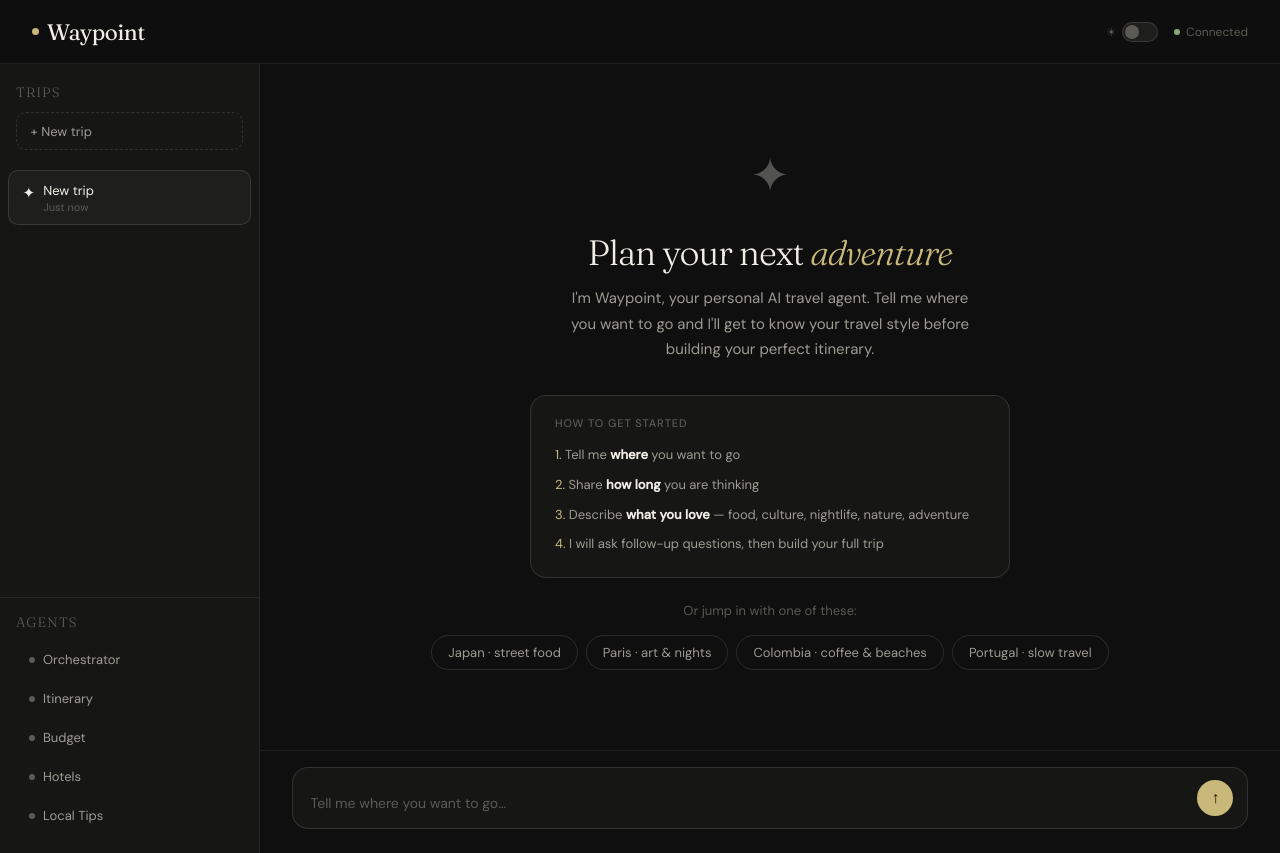
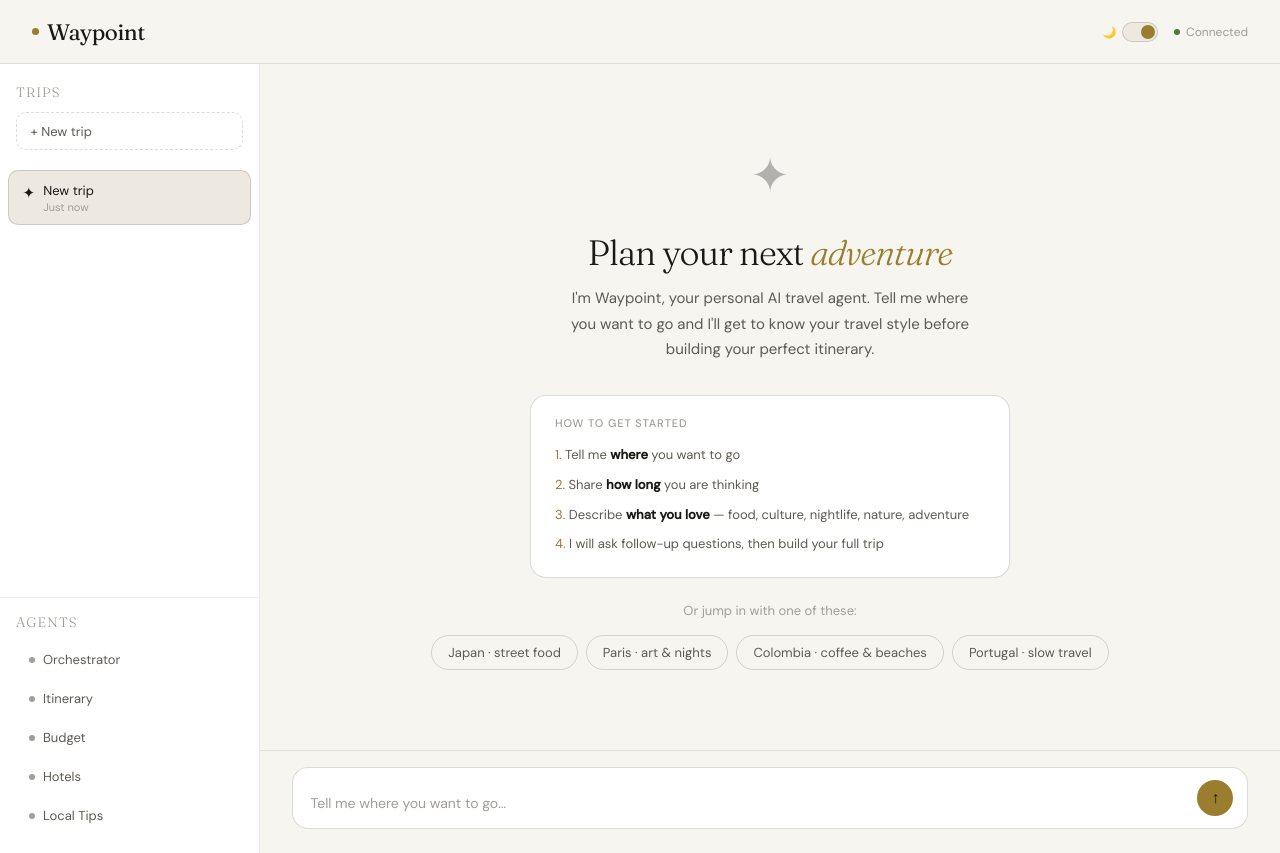
Before and after one commit to massimodoffo/Waypoint-AI, a plain HTML site: page index.html in a window 1280 px wide. Drawn offline with Linux system fonts and the light colour scheme.

Commit message:
Update index.html

```diff
--- a/index.html
+++ b/index.html
@@ -726,7 +726,6 @@
   @media (max-width: 700px) {
     nav { padding: 0.9rem 1rem; }
     .hamburger { display: flex; }
-    .nav-status { display: none; }
 
     aside {
       position: fixed;
@@ -771,6 +770,50 @@
 
     .itin-hero h2 { font-size: 1.2rem; }
     .rc-body { padding: 0.75rem; }
+    /* Keep toggle visible on mobile */
+    .theme-label { display: flex; }
+    .nav-status { display: none; }
+  }
+
+  /* AUTO: follow system dark/light preference on mobile */
+  @media (max-width: 700px) and (prefers-color-scheme: light) {
+    :root:not(.theme-manual-dark) {
+      --bg: #f7f5f0;
+      --bg2: #ffffff;
+      --bg3: #ede9e1;
+      --border: rgba(0,0,0,0.08);
+      --border2: rgba(0,0,0,0.14);
+      --text: #1a1916;
+      --text2: #5c5a52;
+      --text3: #a09e97;
+      --accent: #9a7d2e;
+      --accent2: #4a7a3a;
+      --accent3: #2a6b78;
+      --accent4: #7a3a5e;
+      --accent5: #7a5a2e;
+      --nav-bg: rgba(247,245,240,0.94);
+      --shadow: 0 2px 12px rgba(0,0,0,0.08);
+    }
+  }
+
+  @media (max-width: 700px) and (prefers-color-scheme: dark) {
+    :root:not(.theme-manual-light) {
+      --bg: #0e0f0e;
+      --bg2: #161714;
+      --bg3: #1e1f1c;
+      --border: rgba(255,255,255,0.07);
+      --border2: rgba(255,255,255,0.12);
+      --text: #f0ede6;
+      --text2: #9e9b93;
+      --text3: #5c5a54;
+      --accent: #c8b87a;
+      --accent2: #8fa87a;
+      --accent3: #7a9fa8;
+      --accent4: #a87a8f;
+      --accent5: #a8947a;
+      --nav-bg: rgba(14,15,14,0.92);
+      --shadow: 0 2px 12px rgba(0,0,0,0.4);
+    }
   }
 
 </style>
@@ -881,20 +924,54 @@ function toggleSidebar() {
 }
 
 function toggleTheme() {
-  const isLight = document.documentElement.classList.toggle('light');
+  const root = document.documentElement;
+  const isLight = root.classList.toggle('light');
+  // Remove the other class if present
+  root.classList.remove(isLight ? 'dark' : 'light');
   document.getElementById('themeIcon').textContent = isLight ? '🌙' : '☀';
   localStorage.setItem('wp_theme', isLight ? 'light' : 'dark');
 }
 
-// Apply saved theme on load
+// On load: desktop uses saved preference; mobile uses system preference
 (function() {
+  const root = document.documentElement;
+  const isMobile = window.matchMedia('(max-width: 700px)').matches;
   const saved = localStorage.getItem('wp_theme');
+
+  // Both mobile and desktop: check saved preference first, then fall back to OS
   if (saved === 'light') {
-    document.documentElement.classList.add('light');
+    root.classList.add('light');
     setTimeout(() => {
       const icon = document.getElementById('themeIcon');
       if (icon) icon.textContent = '🌙';
     }, 0);
+  } else if (saved === 'dark') {
+    // explicit dark saved — keep dark regardless of OS
+    root.classList.remove('light');
+  } else {
+    // No saved preference — follow OS system preference
+    const prefersDark = window.matchMedia('(prefers-color-scheme: dark)').matches;
+    if (!prefersDark) {
+      root.classList.add('light');
+      setTimeout(() => {
+        const icon = document.getElementById('themeIcon');
+        if (icon) icon.textContent = '🌙';
+      }, 0);
+    }
+    // Listen for real-time OS changes only if user hasn't manually picked
+    window.matchMedia('(prefers-color-scheme: dark)').addEventListener('change', e => {
+      const hasSaved = localStorage.getItem('wp_theme');
+      if (hasSaved) return; // user made a manual choice, respect it
+      if (e.matches) {
+        root.classList.remove('light');
+        const icon = document.getElementById('themeIcon');
+        if (icon) icon.textContent = '☀';
+      } else {
+        root.classList.add('light');
+        const icon = document.getElementById('themeIcon');
+        if (icon) icon.textContent = '🌙';
+      }
+    });
   }
 })();
 
```
